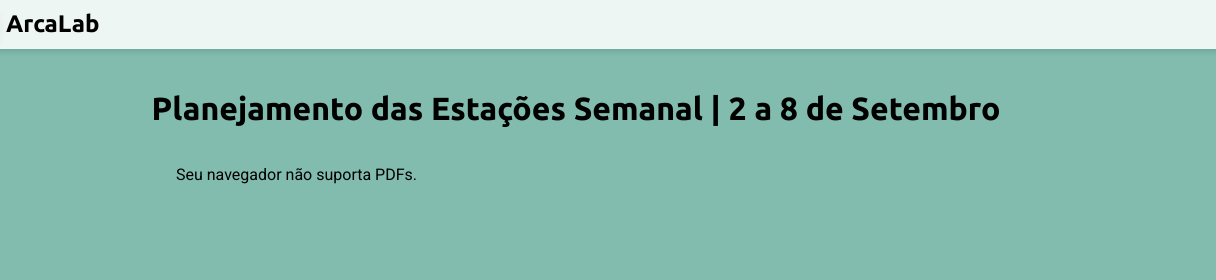
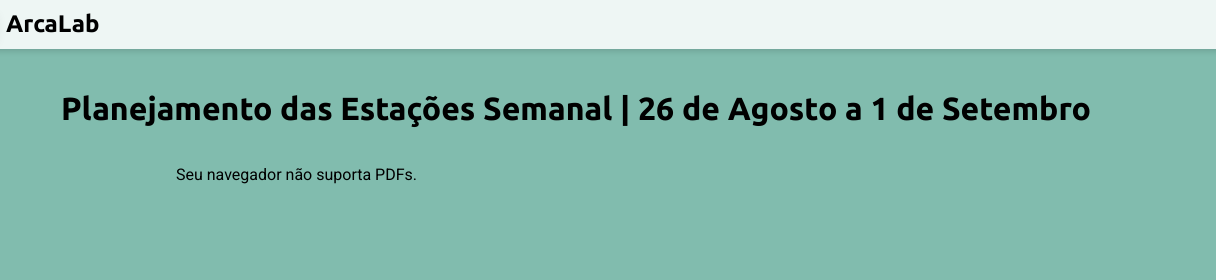
Before and after one commit to GloballCode/ArcaLab, a plain HTML site: page paginas/index.html in a window 1280 px wide. Shown: the top 280 px of the page, 64-1280 px from the left. Drawn offline with Linux system fonts and the light colour scheme.

Commit message:
Update index.html

```diff
--- a/paginas/index.html
+++ b/paginas/index.html
@@ -175,7 +175,7 @@
     </header>
 
     <main>
-        <h1 id="Planejamento das Estações">Planejamento das Estações Semanal | 2 a 8 de Setembro</h1>
+        <h1 id="Planejamento das Estações">Planejamento das Estações Semanal | 26 de Agosto a 1 de Setembro</h1>
         <object data="Planejamento_Estações2.pdf" type="application/pdf" width="800" height="600">
           <p>Seu navegador não suporta PDFs.</p>
         </object>
```
